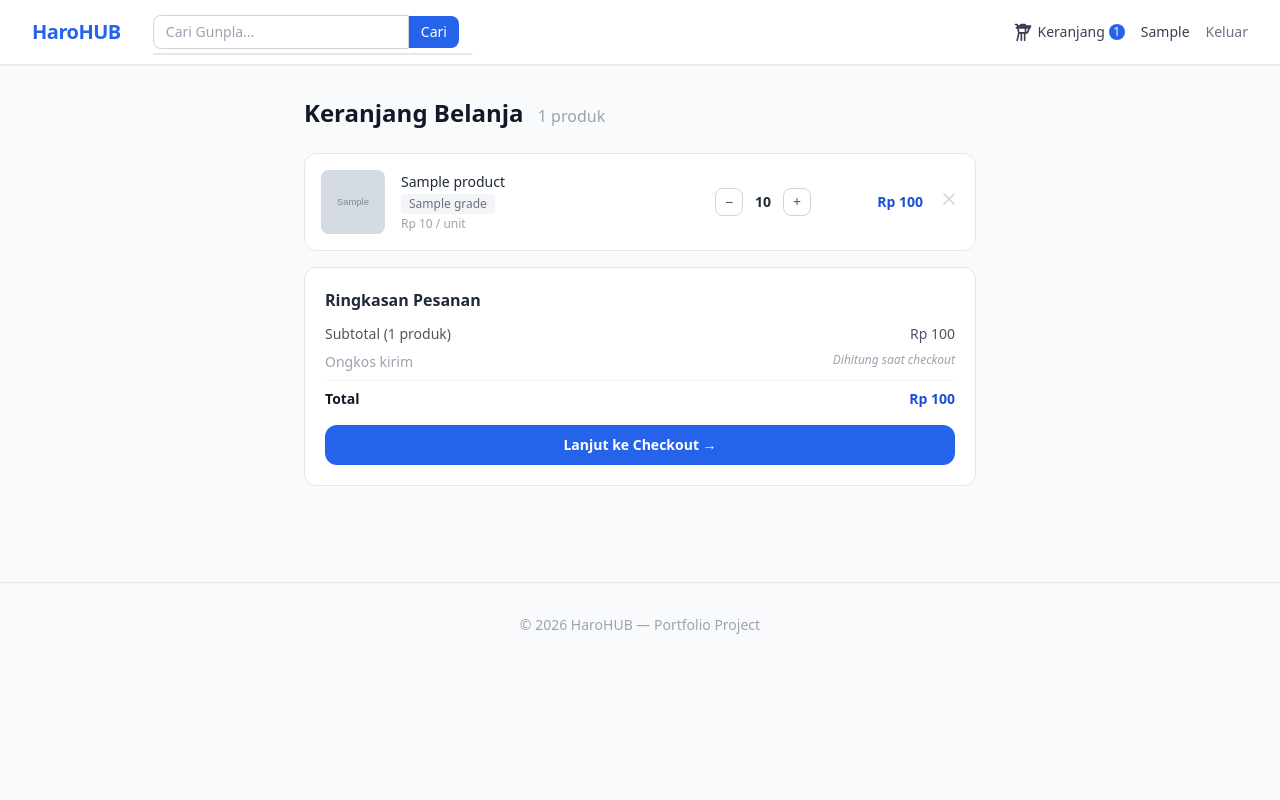
After one commit to AryaSeptiaputra/HaroHUB, a Django app: page /cart/ in a window 1280 px wide. The commit adds this page. Run offline with Django 4.2, Linux system fonts and the light colour scheme; a user stored in the database is signed in; tables that the repository leaves empty hold one stand-in row (values such as "Sample post"); grey boxes marked "Sample" are stand-in pictures; style sheets or scripts are compiled from the project's sources; some libraries are stand-ins or nearby versions.

Commit message:
feat(cart): implementasi modul keranjang belanja (F-10)
Models:
- Cart (OneToOne ke User, total sebagai property — tidak disimpan)
- CartItem (FK Cart + FK Product, UniqueConstraint cart+product)
  subtotal dibaca live dari product.price

Views:
- cart_index: GET atau buat cart baru, render items
- add_to_cart: POST-only, get_or_create CartItem (+ quantity jika sudah ada)
  quantity di-cap ke product.stock sebelum get_or_create maupun update
- update_item: POST-only, update qty; qty <= 0 hapus item
  HTMX: kembalikan _cart_body.html + OOB badge update
- remove_item: POST-only, hapus item
  HTMX: kembalikan _cart_body.html + OOB badge update

Templates:
- cart/index.html: wrapper dengan #cart-content sebagai HTMX target
- partials/_cart_body.html: items list + summary (di-render awal + HTMX refresh)
  +/- buttons sebagai form HTMX hx-post, owner-safe remove button

base.html:
- href=/cart/ → {% url cart:index %}
- badge diberi id=cart-badge untuk HTMX OOB swap

app.js:
- htmx:configRequest listener: kirim X-CSRFToken otomatis dari cookie

Tests: 50/50 pass (16 cart + 19 accounts + 10 produk + 5 engine)

Co-Authored-By: Claude Sonnet 4.6 <noreply@anthropic.com>

```diff
--- a/apps/cart/urls.py
+++ b/apps/cart/urls.py
@@ -1,5 +1,12 @@
 from django.urls import path
+
+from . import views
 
 app_name = 'cart'
 
-urlpatterns = []
+urlpatterns = [
+    path('', views.cart_index, name='index'),
+    path('add/<int:product_id>/', views.add_to_cart, name='add'),
+    path('update/<int:item_id>/', views.update_item, name='update'),
+    path('remove/<int:item_id>/', views.remove_item, name='remove'),
+]
--- a/apps/cart/views.py
+++ b/apps/cart/views.py
@@ -0,0 +1,130 @@
+from django.contrib import messages
+from django.contrib.auth.decorators import login_required
+from django.http import HttpResponse
+from django.shortcuts import get_object_or_404, redirect, render
+from django.template.loader import render_to_string
+
+from apps.produk.models import Product, ProductStatus
+
+from .models import Cart, CartItem
+
+
+def _get_or_create_cart(user):
+    cart, _ = Cart.objects.get_or_create(user=user)
+    return cart
+
+
+def _items_qs(cart):
+    return (cart.items
+            .select_related('product__grade', 'product__series__timeline')
+            .prefetch_related('product__images'))
+
+
+def _htmx_cart_refresh(request, cart):
+    """Kembalikan partial cart body + OOB badge untuk semua HTMX cart actions."""
+    cart.refresh_from_db()
+    items = list(_items_qs(cart))
+    count = cart.item_count
+
+    body_html = render_to_string(
+        'partials/_cart_body.html',
+        {'cart': cart, 'items': items},
+        request=request,
+    )
+    badge_class = 'hidden' if count == 0 else 'bg-blue-600 text-white text-xs rounded-full w-4 h-4 flex items-center justify-center'
+    badge_html = (
+        f'<span id="cart-badge" hx-swap-oob="true" class="{badge_class}">'
+        f'{count}</span>'
+    )
+    return HttpResponse(body_html + badge_html)
+
+
+@login_required
+def cart_index(request):
+    cart = _get_or_create_cart(request.user)
+    items = list(_items_qs(cart))
+    return render(request, 'cart/index.html', {'cart': cart, 'items': items})
+
+
+@login_required
+def add_to_cart(request, product_id):
+    if request.method != 'POST':
+        return redirect('/')
+
+    product = get_object_or_404(
+        Product,
+        pk=product_id,
+        status__in=[ProductStatus.ACTIVE, ProductStatus.PRE_ORDER],
+    )
+
+    if product.status == ProductStatus.ACTIVE and product.stock == 0:
+        messages.error(request, f'"{product.name}" sedang habis stok.')
+        return redirect(request.META.get('HTTP_REFERER', '/'))
+
+    try:
+        qty = max(1, int(request.POST.get('quantity', 1)))
+    except (ValueError, TypeError):
+        qty = 1
+
+    # Cap qty sebelum menyimpan — berlaku untuk create maupun update
+    if product.status == ProductStatus.ACTIVE:
+        qty = min(qty, product.stock)
+
+    cart = _get_or_create_cart(request.user)
+    item, created = CartItem.objects.get_or_create(
+        cart=cart,
+        product=product,
+        defaults={'quantity': qty},
+    )
+    if not created:
+        new_qty = item.quantity + qty
+        if product.status == ProductStatus.ACTIVE:
+            new_qty = min(new_qty, product.stock)
+        item.quantity = new_qty
+        item.save(update_fields=['quantity'])
+
+    messages.success(request, f'"{product.name}" ditambahkan ke keranjang.')
+    return redirect(request.META.get('HTTP_REFERER', '/'))
+
+
+@login_required
+def update_item(request, item_id):
+    if request.method != 'POST':
+        return redirect('cart:index')
+
+    item = get_object_or_404(CartItem, pk=item_id, cart__user=request.user)
+
+    try:
+        qty = int(request.POST.get('quantity', 1))
+    except (ValueError, TypeError):
+        qty = 1
+
+    cart = item.cart
+
+    if qty <= 0:
+        item.delete()
+    else:
+        if item.product.status == ProductStatus.ACTIVE and item.product.stock > 0:
+            qty = min(qty, item.product.stock)
+        item.quantity = max(1, qty)
+        item.save(update_fields=['quantity'])
+
+    if request.headers.get('HX-Request'):
+        return _htmx_cart_refresh(request, cart)
+    return redirect('cart:index')
+
+
+@login_required
+def remove_item(request, item_id):
+    if request.method != 'POST':
+        return redirect('cart:index')
+
+    item = get_object_or_404(CartItem, pk=item_id, cart__user=request.user)
+    cart = item.cart
+    item.delete()
+
+    if request.headers.get('HX-Request'):
+        return _htmx_cart_refresh(request, cart)
+
+    messages.success(request, 'Item berhasil dihapus dari keranjang.')
+    return redirect('cart:index')
--- a/static/js/app.js
+++ b/static/js/app.js
@@ -1,4 +1,13 @@
-// Tutup autocomplete saat klik di luar
+// ── HTMX: kirim CSRF token otomatis di setiap request ──
+document.addEventListener('htmx:configRequest', function (e) {
+  const token = document.cookie
+    .split('; ')
+    .find(r => r.startsWith('csrftoken='))
+    ?.split('=')[1];
+  if (token) e.detail.headers['X-CSRFToken'] = token;
+});
+
+// ── Tutup autocomplete saat klik di luar ──
 document.addEventListener('click', function (e) {
   const dropdown = document.getElementById('search-dropdown');
   if (dropdown && !e.target.closest('#nav-search')) {
@@ -6,7 +15,7 @@ document.addEventListener('click', function (e) {
   }
 });
 
-// Hapus satu query param dari URL saat ini
+// ── Hapus satu query param dari URL saat ini ──
 function removeParam(param, value) {
   const url = new URL(window.location.href);
   if (value !== undefined && value !== null) {
@@ -20,7 +29,6 @@ function removeParam(param, value) {
   window.location.href = url.href;
 }
 
-// Reset semua filter
 function resetFilters() {
   window.location.href = '/';
 }
--- a/templates/base.html
+++ b/templates/base.html
@@ -42,17 +42,16 @@
 
         <div class="flex items-center gap-4 text-sm">
           {% if user.is_authenticated %}
-            <a href="/cart/" class="relative flex items-center gap-1 text-gray-700 hover:text-blue-600">
+            <a href="{% url 'cart:index' %}" class="relative flex items-center gap-1 text-gray-700 hover:text-blue-600">
               <svg class="w-5 h-5" fill="none" stroke="currentColor" viewBox="0 0 24 24">
                 <path stroke-linecap="round" stroke-linejoin="round" stroke-width="2"
                       d="M3 3h2l.4 2M7 13h10l4-8H5.4M7 13L5.4 5M7 13l-2 9m5-9v9m4-9v9m1-10V4a1 1 0 00-1-1h-4a1 1 0 00-1 1v3M4 7h16"/>
               </svg>
               Keranjang
-              {% if cart_count > 0 %}
-                <span class="bg-blue-600 text-white text-xs rounded-full w-4 h-4 flex items-center justify-center">
-                  {{ cart_count }}
-                </span>
-              {% endif %}
+              <span id="cart-badge"
+                    class="{% if cart_count == 0 %}hidden{% endif %} bg-blue-600 text-white text-xs rounded-full w-4 h-4 flex items-center justify-center">
+                {{ cart_count }}
+              </span>
             </a>
             <a href="{% url 'accounts:profile' %}" class="text-gray-700 hover:text-blue-600">
               {{ user.first_name|default:user.email }}
--- /dev/null
+++ b/templates/cart/index.html
@@ -0,0 +1,21 @@
+{% extends 'base.html' %}
+{% load harohub_extras %}
+
+{% block title %}Keranjang Belanja — HaroHUB{% endblock %}
+
+{% block content %}
+<div class="max-w-2xl mx-auto">
+
+  <h1 class="text-2xl font-bold text-gray-900 mb-6">
+    Keranjang Belanja
+    {% if items %}
+      <span class="text-base font-normal text-gray-400 ml-2">{{ items|length }} produk</span>
+    {% endif %}
+  </h1>
+
+  <div id="cart-content">
+    {% include 'partials/_cart_body.html' %}
+  </div>
+
+</div>
+{% endblock %}
--- /dev/null
+++ b/templates/partials/_cart_body.html
@@ -0,0 +1,135 @@
+{% load harohub_extras %}
+{% if items %}
+  <div class="space-y-3">
+    {% for item in items %}
+    <div class="flex items-center gap-4 bg-white rounded-xl border border-gray-200 p-4
+                {% if item.product.status == 'DISCONTINUED' %}opacity-60{% endif %}">
+
+      {# Thumbnail #}
+      <a href="{% url 'produk:detail' item.product.slug %}"
+         class="flex-shrink-0 w-16 h-16 rounded-lg overflow-hidden bg-gray-100">
+        {% with img=item.product.primary_image %}
+        {% if img %}
+          <img src="{{ img.image.url }}" alt="{{ item.product.name }}"
+               class="w-full h-full object-cover">
+        {% else %}
+          <div class="w-full h-full flex items-center justify-center text-gray-300">
+            <svg class="w-6 h-6" fill="none" stroke="currentColor" viewBox="0 0 24 24">
+              <path stroke-linecap="round" stroke-linejoin="round" stroke-width="1.5"
+                    d="M4 16l4.586-4.586a2 2 0 012.828 0L16 16m-2-2l1.586-1.586a2 2 0 012.828 0L20 14m-6-6h.01"/>
+            </svg>
+          </div>
+        {% endif %}
+        {% endwith %}
+      </a>
+
+      {# Info #}
+      <div class="flex-1 min-w-0">
+        <a href="{% url 'produk:detail' item.product.slug %}"
+           class="text-sm font-medium text-gray-800 hover:text-blue-600 line-clamp-2">
+          {{ item.product.name }}
+        </a>
+        <div class="flex items-center gap-2 mt-0.5">
+          <span class="text-xs text-gray-500 bg-gray-100 px-2 py-0.5 rounded">
+            {{ item.product.grade.name }}
+          </span>
+          {% if item.product.status == 'DISCONTINUED' %}
+            <span class="text-xs text-red-500">Produk tidak tersedia</span>
+          {% endif %}
+        </div>
+        <p class="text-xs text-gray-400 mt-0.5">{{ item.product.price|rupiah }} / unit</p>
+      </div>
+
+      {# Quantity Controls (HTMX) #}
+      <div class="flex items-center gap-1 flex-shrink-0">
+        <form hx-post="{% url 'cart:update' item.id %}"
+              hx-target="#cart-content"
+              hx-swap="innerHTML">
+          {% csrf_token %}
+          <input type="hidden" name="quantity" value="{{ item.quantity|add:'-1' }}">
+          <button type="submit"
+                  class="w-7 h-7 rounded-lg border border-gray-300 text-gray-600 hover:bg-gray-100 text-sm flex items-center justify-center">
+            −
+          </button>
+        </form>
+
+        <span class="w-8 text-center text-sm font-semibold text-gray-800">
+          {{ item.quantity }}
+        </span>
+
+        <form hx-post="{% url 'cart:update' item.id %}"
+              hx-target="#cart-content"
+              hx-swap="innerHTML">
+          {% csrf_token %}
+          <input type="hidden" name="quantity" value="{{ item.quantity|add:'1' }}">
+          <button type="submit"
+                  class="w-7 h-7 rounded-lg border border-gray-300 text-gray-600 hover:bg-gray-100 text-sm flex items-center justify-center"
+                  {% if item.product.status == 'ACTIVE' and item.quantity >= item.product.stock %}
+                  disabled class="opacity-40 cursor-not-allowed"
+                  {% endif %}>
+            +
+          </button>
+        </form>
+      </div>
+
+      {# Subtotal #}
+      <div class="text-right flex-shrink-0 w-24">
+        <p class="text-sm font-semibold text-blue-700">{{ item.subtotal|rupiah }}</p>
+      </div>
+
+      {# Remove #}
+      <form hx-post="{% url 'cart:remove' item.id %}"
+            hx-target="#cart-content"
+            hx-swap="innerHTML">
+        {% csrf_token %}
+        <button type="submit"
+                class="text-gray-300 hover:text-red-500 transition flex-shrink-0"
+                title="Hapus">
+          <svg class="w-5 h-5" fill="none" stroke="currentColor" viewBox="0 0 24 24">
+            <path stroke-linecap="round" stroke-linejoin="round" stroke-width="2"
+                  d="M6 18L18 6M6 6l12 12"/>
+          </svg>
+        </button>
+      </form>
+
+    </div>
+    {% endfor %}
+  </div>
+
+  {# Order Summary #}
+  <div class="mt-4 bg-white rounded-xl border border-gray-200 p-5">
+    <h2 class="font-semibold text-gray-800 mb-3">Ringkasan Pesanan</h2>
+    <div class="space-y-2 text-sm">
+      <div class="flex justify-between text-gray-600">
+        <span>Subtotal ({{ items|length }} produk)</span>
+        <span>{{ cart.total|rupiah }}</span>
+      </div>
+      <div class="flex justify-between text-gray-400">
+        <span>Ongkos kirim</span>
+        <span class="italic text-xs">Dihitung saat checkout</span>
+      </div>
+      <div class="border-t border-gray-100 pt-2 flex justify-between font-semibold text-gray-900">
+        <span>Total</span>
+        <span class="text-blue-700">{{ cart.total|rupiah }}</span>
+      </div>
+    </div>
+    <a href="/order/checkout/"
+       class="block w-full mt-4 text-center bg-blue-600 text-white py-2.5 rounded-xl font-semibold text-sm hover:bg-blue-700 transition">
+      Lanjut ke Checkout →
+    </a>
+  </div>
+
+{% else %}
+  {# Empty state #}
+  <div class="text-center py-20 bg-white rounded-xl border border-gray-200">
+    <svg class="w-16 h-16 mx-auto mb-4 text-gray-200" fill="none" stroke="currentColor" viewBox="0 0 24 24">
+      <path stroke-linecap="round" stroke-linejoin="round" stroke-width="1.5"
+            d="M3 3h2l.4 2M7 13h10l4-8H5.4M7 13L5.4 5M7 13l-2 9m5-9v9m4-9v9m1-10V4a1 1 0 00-1-1h-4a1 1 0 00-1 1v3M4 7h16"/>
+    </svg>
+    <p class="text-gray-500 font-medium">Keranjang kamu kosong</p>
+    <p class="text-sm text-gray-400 mt-1">Yuk, temukan Gunpla favoritmu!</p>
+    <a href="/" class="inline-block mt-4 bg-blue-600 text-white px-6 py-2 rounded-lg text-sm hover:bg-blue-700 transition">
+      Jelajahi Katalog
+    </a>
+  </div>
+{% endif %}
```
Also changed, not shown: apps/cart/models.py (+44 -0 lines), apps/cart/tests/test_views.py (added, +145 -0 lines), apps/cart/migrations/0001_initial.py (added).
